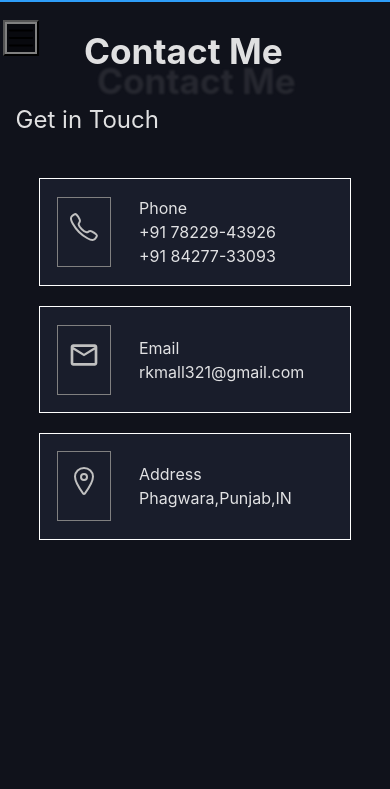
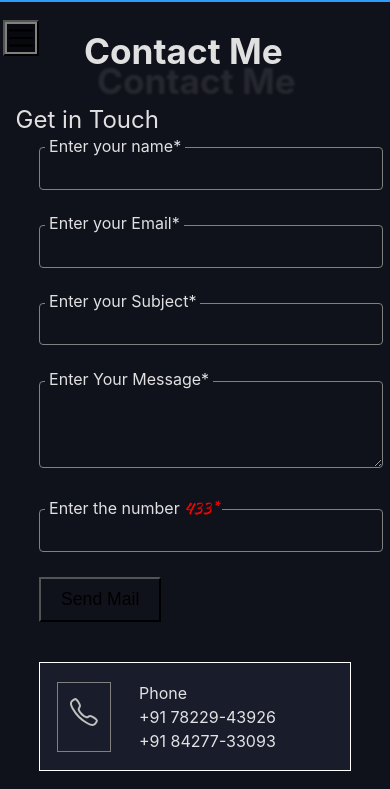
Before and after one commit to nerdyRK/React_portfolio, a React (Vite) app: page /contact in a window 390 px wide. Shown: the top 789 px of the page. Built offline with nearby package versions, Linux system fonts and the light colour scheme.

Commit message:
made the contact form functional with formspree and improved not found page

```diff
--- a/src/App.css
+++ b/src/App.css
@@ -516,8 +516,8 @@ textarea {
 }
 .contact-left {
   gap: 1rem;
-  pointer-events: none;
-  filter: blur(2px);
+  /* pointer-events: none; */
+  /* filter: blur(2px); */
 }
 
 .contact-card {
@@ -571,9 +571,9 @@ textarea {
     margin-top: 30px;
     width: 100%;
   }
-  .contact-left-parent {
+  /* .contact-left-parent {
     display: none;
-  }
+  } */
   .sidebar {
     z-index: 111;
     transition: all 0.3s ease;
@@ -674,3 +674,17 @@ textarea {
   color: white;
   font-size: 1.5rem;
 }
+
+.not-found {
+  position: absolute;
+  top: 50vh;
+  left: 50vw;
+}
+
+@media (max-width: 820px) {
+  .not-found {
+    position: absolute;
+    top: 50vh;
+    left: 20vw;
+  }
+}
--- a/src/App.jsx
+++ b/src/App.jsx
@@ -52,7 +52,10 @@ function App() {
           <Route path="/resume" element={<Resume />} />
           <Route path="/projects" element={<Projects />} />
           <Route path="/contact" element={<Contact />} />
-          <Route path="*" element={<p>404 Page Not Found</p>} />
+          <Route
+            path="*"
+            element={<h1 className="not-found">404 Page Not Found</h1>}
+          />
         </Routes>
       </div>
     </Router>
--- a/src/components/Contact.jsx
+++ b/src/components/Contact.jsx
@@ -1,8 +1,72 @@
-import { IoCallOutline } from "react-icons/io5";
-import { IoLocationOutline } from "react-icons/io5";
+import React, { useState, useEffect } from "react";
+import { IoCallOutline, IoLocationOutline } from "react-icons/io5";
 import { MdOutlineEmail } from "react-icons/md";
 
 function Contact() {
+  const [randomNumber, setRandomNumber] = useState(generateRandomNumber());
+  const [captchaInput, setCaptchaInput] = useState("");
+  const [formData, setFormData] = useState({
+    name: "",
+    email: "",
+    subject: "",
+    message: "",
+  });
+  const [error, setError] = useState("");
+
+  function generateRandomNumber() {
+    return Math.floor(100 + Math.random() * 900); // Generates a 3-digit number
+  }
+
+  useEffect(() => {
+    setRandomNumber(generateRandomNumber());
+  }, []);
+
+  const handleChange = (e) => {
+    setFormData({
+      ...formData,
+      [e.target.name]: e.target.value,
+    });
+  };
+
+  const handleCaptchaChange = (e) => {
+    setCaptchaInput(e.target.value);
+  };
+
+  const handleSubmit = async (event) => {
+    event.preventDefault();
+    if (parseInt(captchaInput) !== randomNumber) {
+      setError("Incorrect captcha");
+      return;
+    }
+
+    const formElement = event.target;
+    const formDataObj = new FormData(formElement);
+
+    const response = await fetch("https://formspree.io/f/xoqgzglr", {
+      method: "POST",
+      body: formDataObj,
+      headers: {
+        Accept: "application/json",
+      },
+    });
+
+    if (response.ok) {
+      setFormData({
+        name: "",
+        email: "",
+        subject: "",
+        message: "",
+      });
+      setCaptchaInput("");
+      setRandomNumber(generateRandomNumber());
+      setError("");
+      alert("Message sent successfully!");
+      window.location.href = "/contact";
+    } else {
+      setError("Something went wrong. Please try again.");
+    }
+  };
+
   return (
     <div className="main-area contact">
       <h2 className="heading" style={{ marginLeft: "4%" }}>
@@ -13,27 +77,56 @@ function Contact() {
       </div>
       <div className="wrapper">
         <div className="contact-left-parent">
-          <p
-            style={{
-              color: "tomato",
-              fontSize: "1rem",
-              marginLeft: "6%",
-              fontWeight: "bold",
-            }}
-          >
-            contact form is under maintainance you can use the contact info
-            instead.
-          </p>
-          <form className="contact-left">
-            <InputField text={"Enter your name"} />
-            <InputField text={"Enter your Email"} />
-            <InputField text={"Enter your Subject"} />
+          <form onSubmit={handleSubmit} className="contact-left">
+            <InputField
+              name="name"
+              text="Enter your name"
+              value={formData.name}
+              onChange={handleChange}
+            />
+            <InputField
+              name="email"
+              text="Enter your Email"
+              value={formData.email}
+              onChange={handleChange}
+            />
+            <InputField
+              name="subject"
+              text="Enter your Subject"
+              value={formData.subject}
+              onChange={handleChange}
+            />
             <div className="contact-input-div">
               <label htmlFor="msg" className="contact-label">
                 Enter Your Message*{" "}
               </label>
-              <textarea id="msg" rows={4} />
+              <textarea
+                name="message"
+                id="msg"
+                rows={4}
+                value={formData.message}
+                onChange={handleChange}
+              />
             </div>
+            <div className="contact-input-div">
+              <label className="contact-label">
+                Enter the number{" "}
+                <span
+                  style={{ color: "#ff0000", fontFamily: "Kaushan script" }}
+                >
+                  {randomNumber}*
+                </span>
+              </label>
+              <input
+                name="captcha"
+                type="text"
+                className="contact-input"
+                value={captchaInput}
+                onChange={handleCaptchaChange}
+                required
+              />
+            </div>
+            {error && <p style={{ color: "red" }}>{error}</p>}
             <button className="mail-btn" type="submit">
               Send Mail
             </button>
@@ -61,11 +154,18 @@ function Contact() {
   );
 }
 
-function InputField({ text }) {
+function InputField({ text, name, value, onChange }) {
   return (
     <div className="contact-input-div">
       <label className="contact-label">{text}*</label>
-      <input type="text" className="contact-input" readOnly />
+      <input
+        name={name}
+        type="text"
+        className="contact-input"
+        value={value}
+        onChange={onChange}
+        required
+      />
     </div>
   );
 }
--- a/src/components/Home.jsx
+++ b/src/components/Home.jsx
@@ -1,4 +1,4 @@
-import React from "react";
+import React, { useState } from "react";
 import { TiSocialGithubCircular } from "react-icons/ti";
 import { CiLinkedin } from "react-icons/ci";
 import { CiFacebook } from "react-icons/ci";
--- a/src/components/Resume.jsx
+++ b/src/components/Resume.jsx
@@ -175,7 +175,15 @@ function Resume() {
 function SkillIcon({ icon, name, color }) {
   return (
     <div className="skill-icon">
-      <div style={{ color: color, fontSize: "2.6rem" }}>{icon}</div>
+      <div
+        style={{
+          color: color,
+          fontSize: "2.6rem",
+          backdropFilter: `${color}`,
+        }}
+      >
+        {icon}
+      </div>
       <div className="skill-name" style={{ color: color, fontWeight: "bold" }}>
         {name}
       </div>
--- a/src/components/Sidebar.jsx
+++ b/src/components/Sidebar.jsx
@@ -7,7 +7,7 @@ import { FaTimes } from "react-icons/fa";
 
 function Sidebar() {
   const [btnVisibility, setBtnVisibility] = useState(false);
-  const [sidebarPosition, setSidebarPosition] = useState("0");
+  const [sidebarPosition, setSidebarPosition] = useState("-200px");
   const sideNavRef = useRef(null); // Ref for detecting clicks outside the sidebar
 
   useEffect(() => {
```
